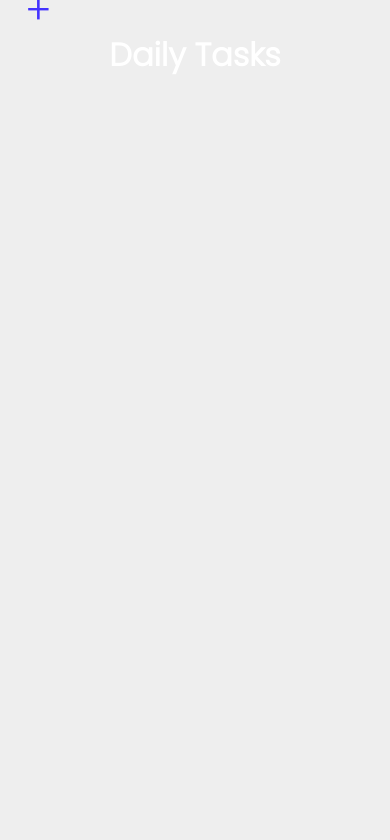
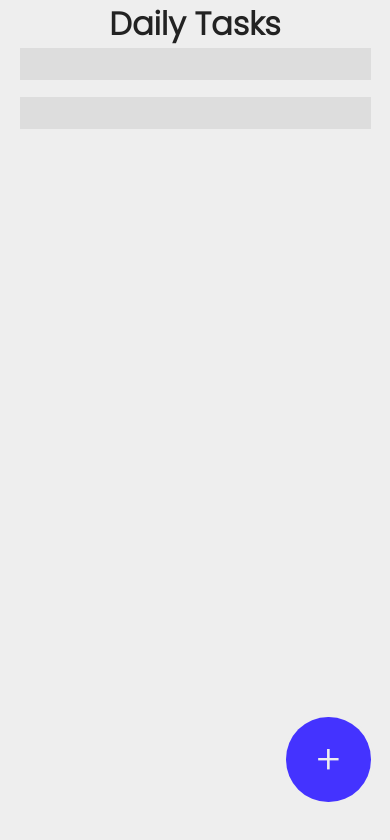
Before and after one commit to Surfury/tasks, a plain HTML site: page index.html in a window 390 px wide. Drawn offline with Linux system fonts and the light colour scheme.

Commit message:
Update style.css

```diff
--- a/style.css
+++ b/style.css
@@ -9,22 +9,23 @@ h1,h2{
 }
 :root{
     --bg-color:#eee;
+    --card-color:#fff;
+    --secondary-color:#ddd;
     --txt-color:#222;
 }
   @media (prefers-color-scheme: dark) {
     body {
         --bg-color:#121212;
+        --secondary-color:#222;
         --txt-color:#eee;
+        --card-color:#333;
     }
   }
 body{
     background-color: var(--bg-color);
-    color: #fff;
+    color: var(--txt-color);
     font-family: Poppins;
-}
-header{
-    display: flex;
-    justify-content: space-evenly;
+    height: 100vh;
 }
 .hidden{
     transform: scaleX(0);
@@ -33,7 +34,7 @@ header{
     display: none !important;
 }
 div.cover{
-    background-color: #222;
+    background-color: var(--secondary-color);
     display: grid;
     place-items: center;
     transition: transform .5s;
@@ -46,6 +47,9 @@ div.cover{
 div.card{
     display: grid;
     grid-template-columns: repeat(2, 1fr);
+    background-color: var(--card-color);
+    padding: 1vh;
+    gap: 1vh;
 }
 @keyframes spin{
     0%{
@@ -63,22 +67,33 @@ span#spinner{
     border-left-color:var(--logo-color);
     animation: spin 1s infinite;
 }
-button,input[type='button']{
+button,input{
     background-color: #43f;
     color: #eee;
     font-family: inherit;
     font-size: 1rem;
     padding: 0 1vh;
+    transition: opacity .2s;
+}
+button:disabled {
+    opacity: .5;
 }
 #addTask{
-    padding: 0 3vh;
+    height: 10vh;
+    width: 10vh;
     font-size: 2.5em;
-    line-height: 50%;
-    background-color:#fff0;
-    color:#43f;
+    border-radius: 50%;
+    position: fixed;
+    bottom: 5vh;
+    right: 5vw;
+    box-shadow: 0 0 0.5vh;
+}
+#addTask:hover{
+    transition: box-shadow .5s;
+    box-shadow: 0 0 3px 1px;
 }
 input[type='text'] {
-    background-color: #333;
+    background-color: var(--card-color);
     color: inherit;
     font-family: cursive;
 }
@@ -87,16 +102,22 @@ main#tasks{
     grid-template-columns: repeat(2,1fr);
     width: 90vw;
     margin: auto;
-}
-#done > div.card > button.done {
-    transform: rotateZ(180deg);
+    gap: 2vh 1vw;
 }
 #pending,#done{
     display: grid;
     grid-template-columns: repeat(3, 1fr);
-    background-color: #222;
+    background-color: var(--secondary-color);
+    gap: 1vw 1vh;
+    padding: 1rem;
+    grid-auto-rows: max-content;
 }
 div.card > p {
     text-align: center;
     grid-column: 1/3;
 }
+@media only screen and (max-width: 600px) {
+    main#tasks{
+        grid-template-columns: repeat(1,1fr);
+    }
+  }
```
